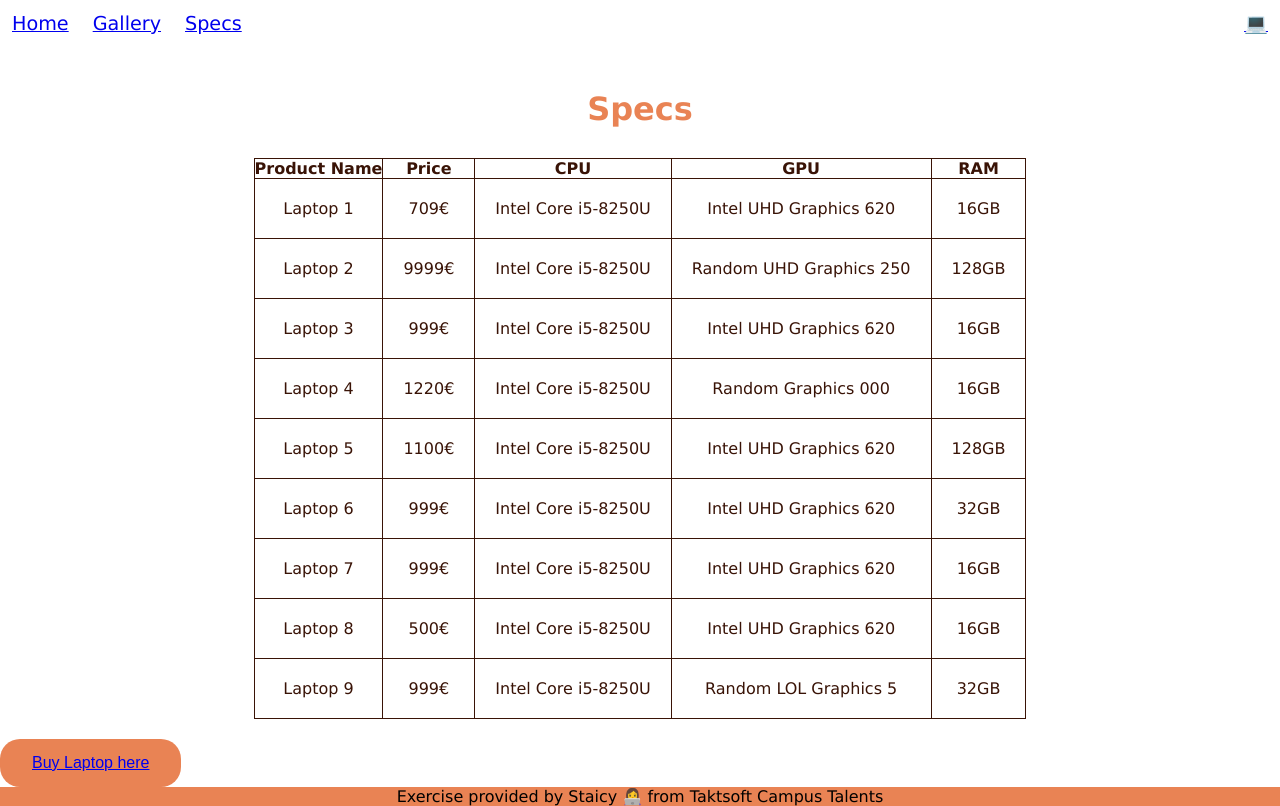
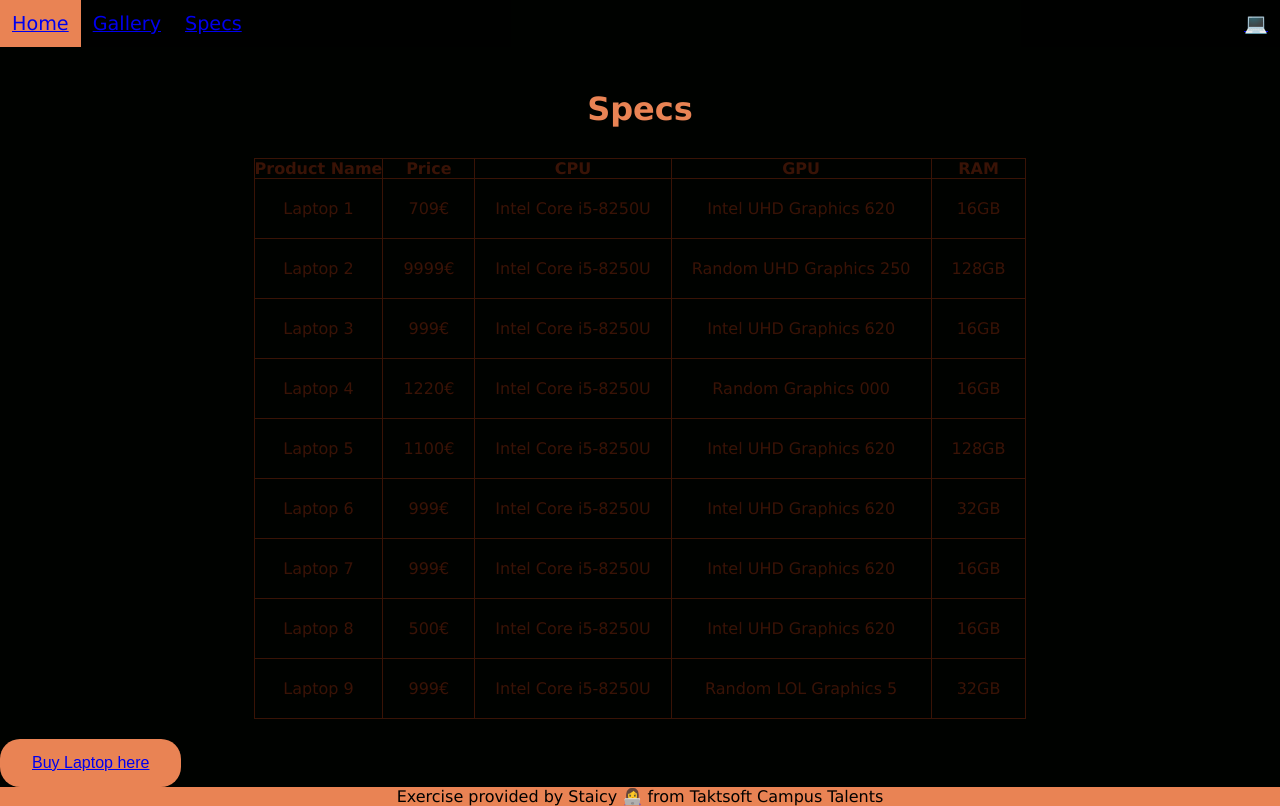
Before and after one commit to NatalieLuka/css-final-exercise, a plain HTML site: page specs.html in a window 1280 px wide. Drawn offline with Linux system fonts and the light colour scheme.

Commit message:
changing color in nav and body, add a:visited and color

```diff
--- a/style.css
+++ b/style.css
@@ -5,6 +5,7 @@
 }
 
 body {
+  background-color: #000200;
   font-family: "Lucida Sans", "Lucida Sans Regular", "Lucida Grande",
     "Lucida Sans Unicode", Geneva, Verdana, sans-serif;
 }
@@ -34,7 +35,7 @@ header {
 }
 
 nav {
-  background-color: white;
+  background-color: #00020099;
   width: 100%;
   color: #391306;
   position: fixed;
@@ -58,8 +59,11 @@ nav ul li {
 
 nav li:hover {
   color: #67595e;
-  background-color: white;
+  background-color: #e98354;
   transition: ease-in-out 200ms;
+}
+a:visited {
+  color: #df5719;
 }
 
 h1 {
```
